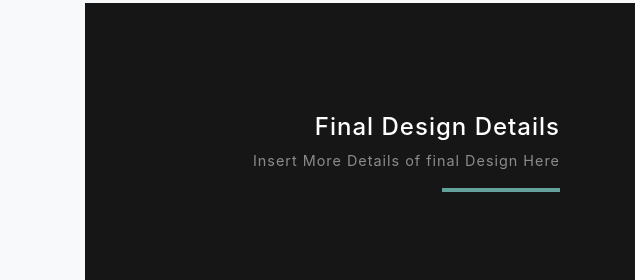
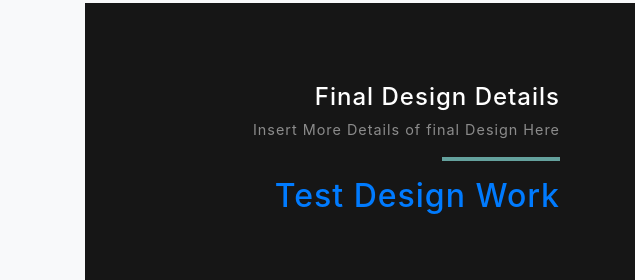
Before and after one commit to feazachious12/fearzachious12, a website with bundled scripts: page index.html in a window 1280 px wide. Shown: the part 2506-2786 px from the top of the page, 0-635 px from the left. Built offline with nearby package versions, Linux system fonts and the light colour scheme; files whose address does not match are found by name.

Commit message:
Update index.html

```diff
--- a/index.html
+++ b/index.html
@@ -162,6 +162,7 @@
                 <h4 class="text-white">Final Design Details</h4>
                 <p class="mb-0 text-white-50">Insert More Details of final Design Here</p>
                 <hr class="d-none d-lg-block mb-0 mr-0">
+                <a href="backupdesignwork.pdf"><p><h2>Test Design Work</h2></p></a>
               </div>
             </div>
           </div>
```
